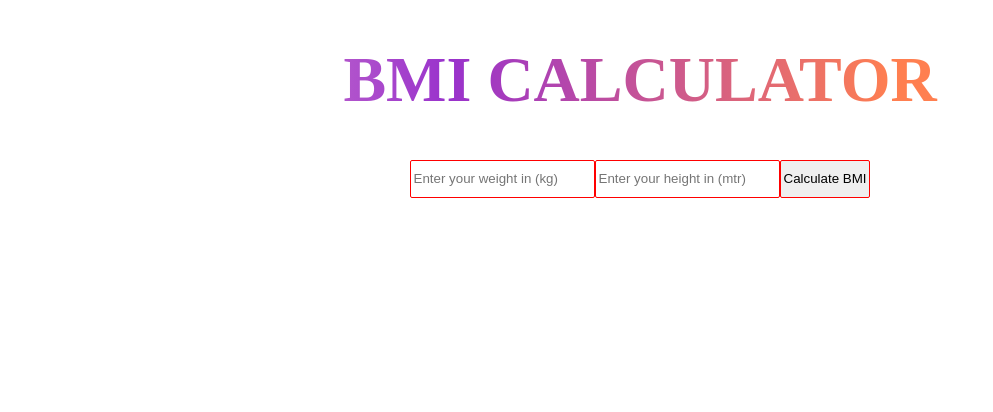
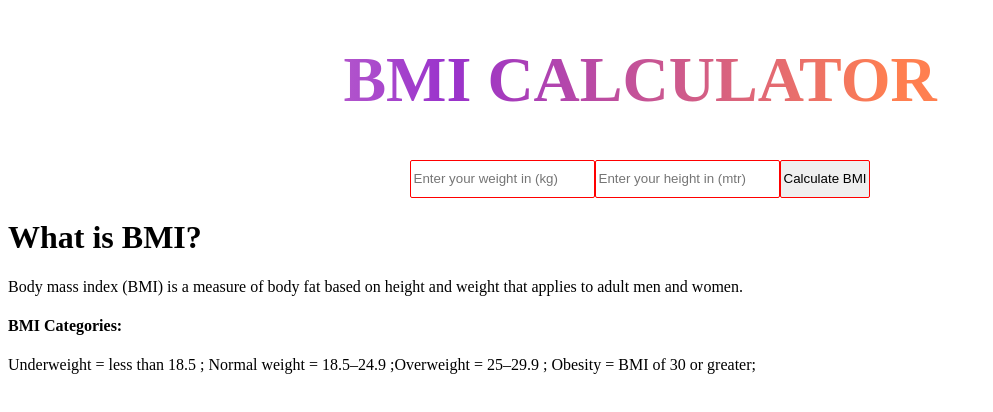
Before and after one commit to keetabikeedaq/bmi-calculator, a plain HTML site: page index.html in a window 1280 px wide. Shown: the whole page, without its empty margins (0-993 px from the left). Drawn offline with Linux system fonts and the light colour scheme.

Commit message:
Update index.html

```diff
--- a/index.html
+++ b/index.html
@@ -21,6 +21,24 @@
         placeholder="Enter your height in (mtr)"
       />
       <button id="BMIb" onclick="CalcBMI()">Calculate BMI</button>
+
     </div>
+
+    <div id="BMIdef">
+      <main>
+        <h1>What is BMI?</h1>
+        <p>
+          Body mass index (BMI) is a measure of body fat based on height and
+          weight that applies to adult men and women.
+        </p>
+
+        <h4>BMI Categories:</h4>
+        <p>
+          Underweight = less than 18.5 ; Normal weight = 18.5–24.9 ;Overweight =
+          25–29.9 ; Obesity = BMI of 30 or greater;
+        </p>
+      </main>
+    </div>
+
   </body>
 </html>
```
